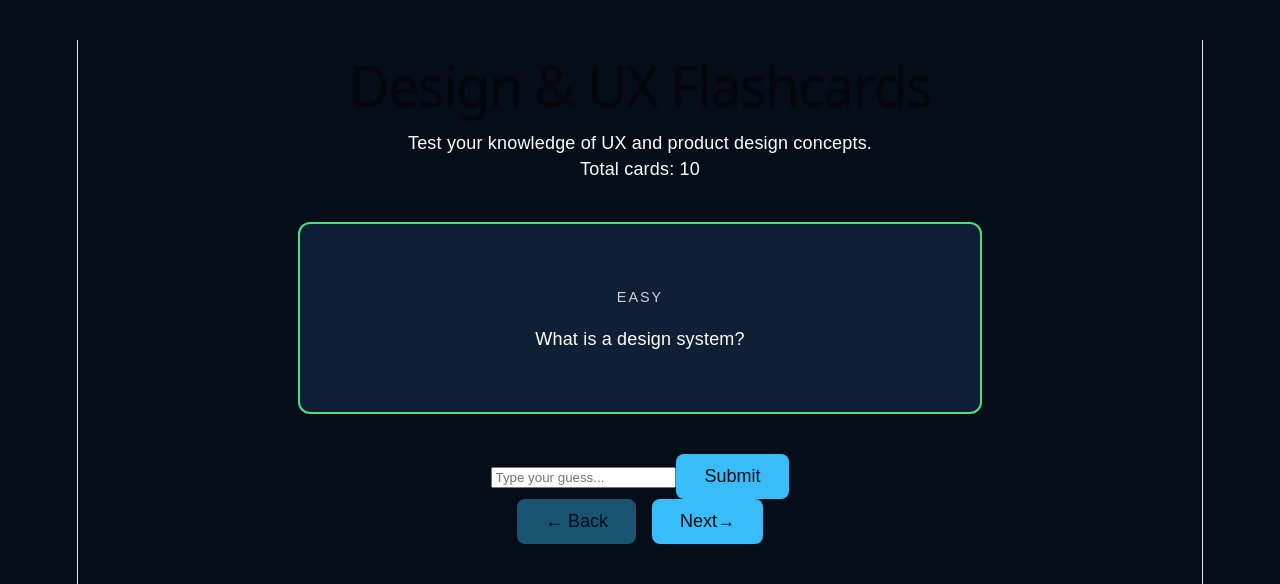
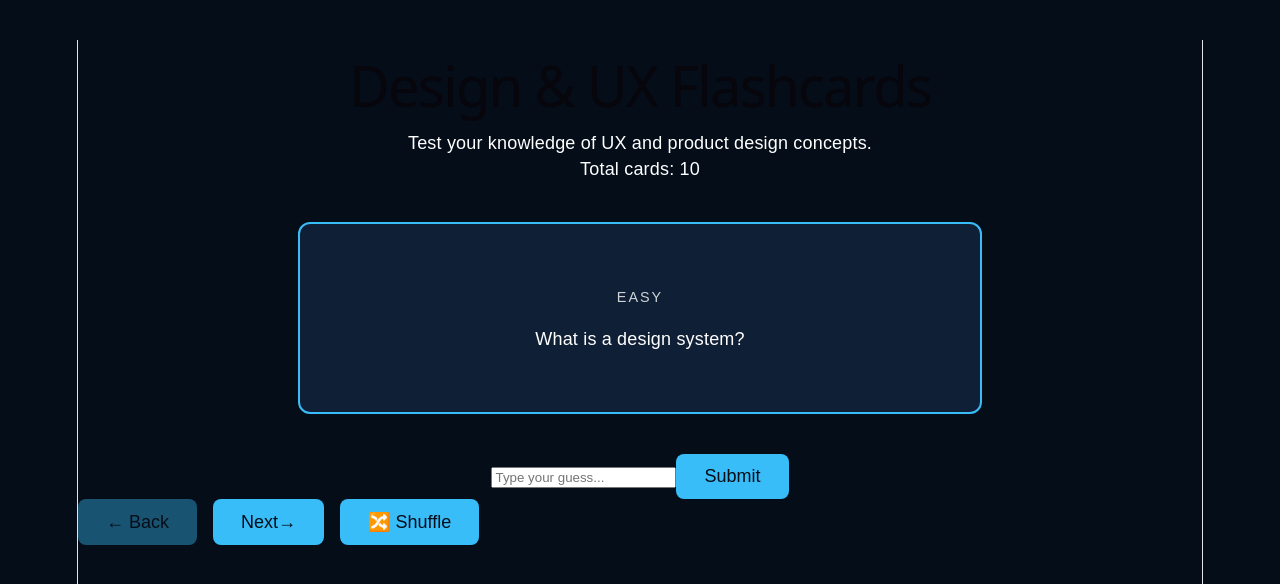
Before and after one commit to kennythedesigner/design_flashcards, a React (Vite) app: page / in a window 1280 px wide. Shown: the top 584 px of the page. Built offline with nearby package versions, Linux system fonts and the light colour scheme.

Commit message:
add shuffle button

```diff
--- a/src/App.css
+++ b/src/App.css
@@ -41,17 +41,4 @@ button:disabled {
 .buttons {
   display: flex;
   gap: 16px;
-  justify-content: center;
-}
-
-.Easy {
-  border-color: #4ade80;
-}
-
-.Medium {
-  border-color: #facc15;
-}
-
-.Hard {
-  border-color: #e76767;
-}
+  justif
--- a/src/App.jsx
+++ b/src/App.jsx
@@ -3,11 +3,12 @@ import { useState } from "react";
 import cards from "./data";
 import Card  from './Card';
 
+
 function App() {
   const [currentIndex, setCurrentIndex] = useState(0)
   const [isFlipped, setIsFlipped] = useState(false)
-
-  const currentCard = cards[currentIndex]
+  const [deck, setDeck] = useState(cards);
+  const currentCard = deck[currentIndex]
 
   const [guess, setGuess] = useState("");
 
@@ -19,7 +20,7 @@ function App() {
   }
 
   function handleNext() {
-    if (currentIndex < cards.length - 1) {
+    if (currentIndex < deck.length - 1) {
       setCurrentIndex(currentIndex + 1);
       setIsFlipped(false)
     }
@@ -29,6 +30,14 @@ function App() {
       setCurrentIndex(currentIndex - 1);
       setIsFlipped(false);
     }
+  }
+  function handleShuffle() {
+    const shuffled = [...deck].sort(() => Math.random() - 0.5);
+    setDeck(shuffled);
+    setCurrentIndex(0);
+    setIsFlipped(false);
+    setFeedback("");
+    setGuess("");
   }
   function handleGuess() {
     const correct = currentCard.answer.toLowerCase();
@@ -68,7 +77,8 @@ function App() {
 </div>
 <div className="buttons">
       <button onClick={handleBack} disabled={currentIndex === 0}> ← Back </button>
-      <button onClick={handleNext} disabled={currentIndex === cards.length -  1}> Next→ </button>
+      <button onClick={handleNext} disabled={currentIndex === deck.length -  1}> Next→ </button>
+      <button onClick={handleShuffle}>🔀 Shuffle</button>
       </div>
     </div>
   )
```
Also changed, not shown: 1 other file (tests, documents, lock files or other folders).
